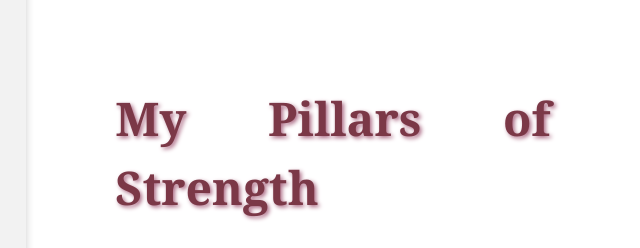
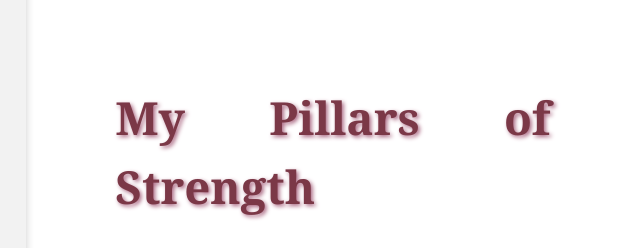
Before and after one commit to Izzah-Azman/my-personal-websites, a plain HTML site: page family.html in a window 1280 px wide. Shown: the part 248-496 px from the top of the page, 640-1280 px from the left. Drawn offline with Linux system fonts and the light colour scheme.

Commit message:
family.html

```diff
--- a/family.html
+++ b/family.html
@@ -147,7 +147,7 @@ nav {
         <img src="fampic.png" alt="family pic" width="45%" height="45%">
 
         <div style="line-height: 1.5;">
-          <h1 style="font-family: georgia; font-size: 290%; color:#7b3847; text-shadow: 2px 2px 4px #ac6b85;"> My Pillars  of Strength </h1>
+          <h1 style="font-family: georgia; font-size: 285%; color:#7b3847; text-shadow: 2px 2px 4px #ac6b85;"> My Pillars  of Strength </h1>
           <p style="font-size:140%; word-spacing: 2px"> Behind every person is a group of extraordinary people that cheering them on.  For me, that my family! They are the ones who have shared my triumphs, laughed at my jokes and have been my constant companions in my ups and down journey. Meet the amazing individuals who make up my family :</p>
 
       </div>
```
